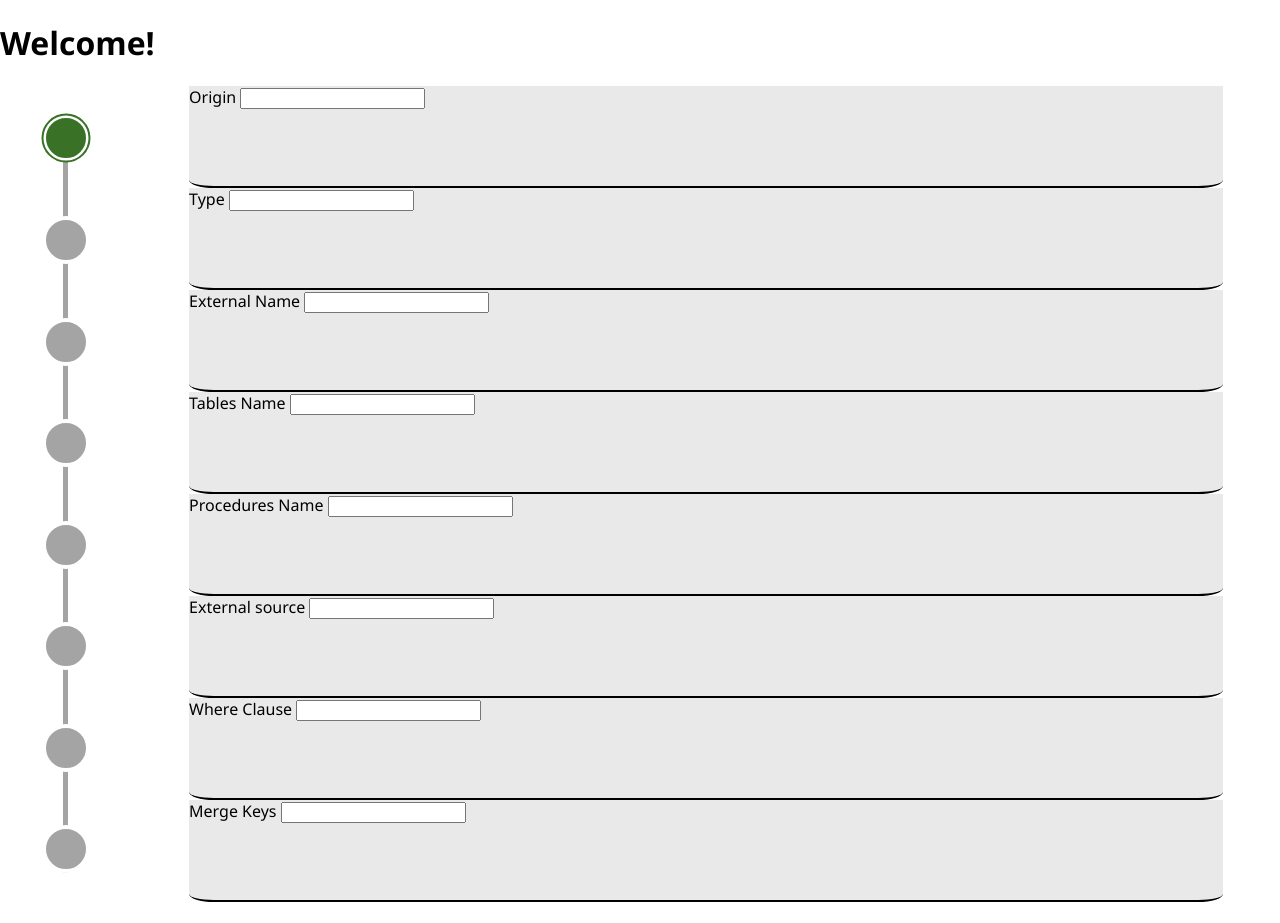
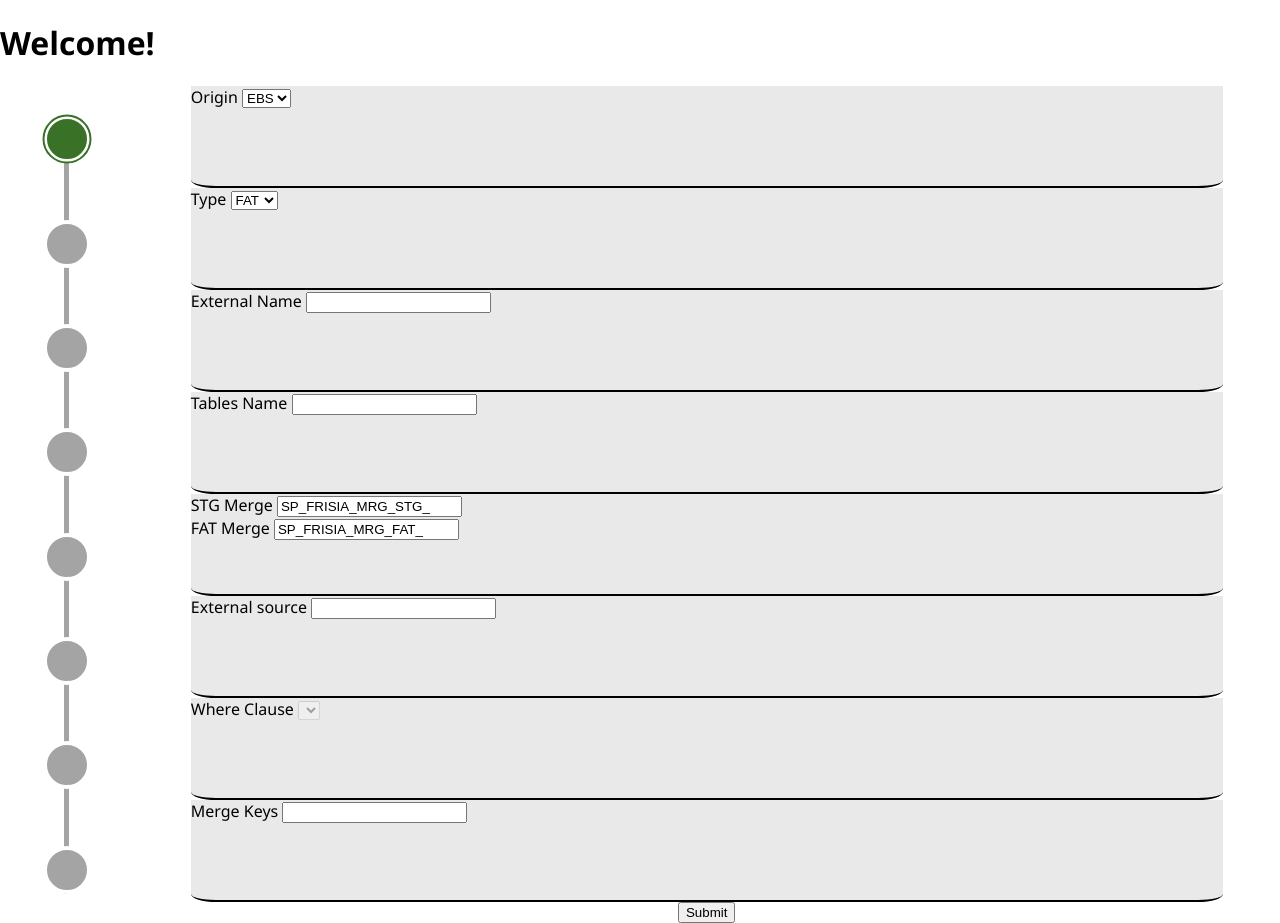
Before and after one commit to Worcnaz-Kyouma/RISTG, a React (Vite) app: page / in a window 1280 px wide. Before the commit the page ends 902 px from the top, so only its background shows below. Built offline with nearby package versions, Linux system fonts and the light colour scheme.

Commit message:
submit and download files implemented

```diff
--- a/package.json
+++ b/package.json
@@ -10,6 +10,7 @@
     "preview": "vite preview"
   },
   "dependencies": {
+    "file-saver": "^2.0.5",
     "react": "^18.2.0",
     "react-dom": "^18.2.0",
     "styled-components": "^5.3.11"
--- a/src/Components/App.jsx
+++ /dev/null
@@ -1,3 +0,0 @@
-export default function App(){
-    return <h1>Sugoma!</h1>
-}
--- a/src/Components/Home/Home.jsx
+++ b/src/Components/Home/Home.jsx
@@ -2,13 +2,25 @@ import Header from './Header'
 import PhasesBar from './PhasesBar'
 import { PhasesBarWrapper, PhasesForm, PhaseDiv } from '../Styles/Home.styled'
 import { Flex } from '../Styles/Flex.styled'
-import GlobalStyles from '../Styles/Global'
+import { useState } from 'react'
+import { useRef } from 'react'
 
-import { useState } from 'react'
+import pseudoDb from '../../content'
+import { processExternalSource, generateFiles } from '../../Utils'
 
-import { processExternalSource } from '../../Utils'
+
+import { saveAs } from 'file-saver'
 
 export default function Home(){
+    const [ originId, setOriginId ] = useState(0)
+    const [ type, setType ] = useState("FAT")
+    const [ externalName, setExternalName ] = useState("")
+    const [ processedSource, setProcessedSource ] = useState(null)
+
+    const tableNameDOMRef = useRef(null)
+    const stgMergeNameDOMRef = useRef(null)
+    const mergeNameDOMRef = useRef(null)
+
     const [ currentPhase, setCurrentPhase ] = useState(1)
 
     function handleSubmit(event){
@@ -18,11 +30,27 @@ export default function Home(){
         const formData = new FormData(form)
 
         const formJson = Object.fromEntries(formData.entries())
+
+        const generatingSource = {
+            databaseName: pseudoDb.origins[formJson.origin].databaseName,
+            origin: pseudoDb.origins[formJson.origin].polyBaseLocation,
+            processedSource: processedSource,
+            externalName: formJson.externalName,
+            tablesName: {stgTableName:"Frisia.stg."+formJson.tableName, tableName: "Frisia."+formJson.type.toLowerCase()+"."+formJson.tableName},
+            mergesName: {stgMergeName: formJson.stgMergeName, mergeName: formJson.mergeName},
+            whereClause: formJson.whereClause,
+            mergeKeys: formJson.mergeKeys
+        }
+
+        const files = generateFiles(generatingSource)
+
+        saveAs(files.external, formJson.externalName+".sql")
+        saveAs(files.mergeStg, formJson.stgMergeName+".sql")
+        saveAs(files.merge, formJson.mergeName+".sql")
     }
 
     return(
         <>
-            <GlobalStyles />
             <Header />
             <Flex>
                 <PhasesBarWrapper>
@@ -31,43 +59,74 @@ export default function Home(){
                 <PhasesForm onSubmit={handleSubmit}>
                     <PhaseDiv>
                         <label htmlFor="origin">Origin </label>
-                        <input type="text" name='origin' onKeyDown={event => {
-                            console.log(event)
+                        <select name="origin" id="origin"
+                         onChange={(event)=>{
+                            setOriginId(event.target.value)
+
+                            tableNameDOMRef.current.value = pseudoDb.origins[event.target.value].tableConvention(externalName)
+
+                            stgMergeNameDOMRef.current.value = pseudoDb.origins[event.target.value].mergeConvention(externalName, "STG")
+                            mergeNameDOMRef.current.value = pseudoDb.origins[event.target.value].mergeConvention(externalName, type)
+                        }}>
+                            {pseudoDb.origins.map((origin, index) => {
+                                return <option key={index} value={index}> {origin.originName}</option>
+                            })}
+                        </select>
+                    </PhaseDiv>
+                    <PhaseDiv>
+                    <label htmlFor="type">Type </label>
+                        <select name="type" id="type" onChange={(event)=>{
+                            setType(event.target.value)
+                            stgMergeNameDOMRef.current.value = pseudoDb.origins[originId].mergeConvention(externalName, "STG")
+                            mergeNameDOMRef.current.value = pseudoDb.origins[originId].mergeConvention(externalName, event.target.value)
+                        }}>
+                            <option value="FAT">FAT</option>
+                            <option value="DIM">DIM</option>
+                        </select>
+                    </PhaseDiv>
+                    <PhaseDiv>
+                        <label htmlFor="externalName">External Name </label>
+                        <input type="text" name='externalName' onChange={(event) => {
+                            setExternalName(event.target.value)
+
+                            tableNameDOMRef.current.value = pseudoDb.origins[originId].tableConvention(event.target.value)
+
+                            stgMergeNameDOMRef.current.value = pseudoDb.origins[originId].mergeConvention(event.target.value, "STG")
+                            mergeNameDOMRef.current.value = pseudoDb.origins[originId].mergeConvention(event.target.value, type)
                         }}/>
                     </PhaseDiv>
                     <PhaseDiv>
-                        <label htmlFor="type">Type </label>
-                        <input type="text" name='type' onKeyDown={event => {
-                            console.log(event)
+                        <label htmlFor="tableName">Tables Name </label>
+                        <input type="text" name='tableName' defaultValue={pseudoDb.origins[originId].tableConvention(externalName)} ref={tableNameDOMRef}/>
+                    </PhaseDiv>
+                    <PhaseDiv>
+                    <label htmlFor="stgMergeName">STG Merge </label>
+                        <input type="text" name='stgMergeName' defaultValue={pseudoDb.origins[originId].mergeConvention(externalName, "STG")} ref={stgMergeNameDOMRef}/>
+                        <br />
+                        <label htmlFor="mergeName">{type} Merge </label>
+                        <input type="text" name='mergeName' defaultValue={pseudoDb.origins[originId].mergeConvention(externalName, type)} ref={mergeNameDOMRef}/>
+                    </PhaseDiv>
+                    <PhaseDiv>
+                        <label htmlFor="source">External source </label>
+                        <input type="text" name='source' onChange={event => {
+                            setProcessedSource(processExternalSource(event.target.value))
                         }}/>
                     </PhaseDiv>
                     <PhaseDiv>
-                        <label htmlFor="externalName">External Name </label>
-                        <input type="text" name='externalName'/>
-                    </PhaseDiv>
-                    <PhaseDiv>
-                        <label htmlFor="tablesName">Tables Name </label>
-                        <input type="text" name='tablesName'/>
-                    </PhaseDiv>
-                    <PhaseDiv>
-                        <label htmlFor="proceduresName">Procedures Name </label>
-                        <input type="text" name='proceduresName'/>
-                    </PhaseDiv>
-                    <PhaseDiv>
-                        <label htmlFor="source">External source </label>
-                        <input type="text" name='source'/>
-                    </PhaseDiv>
-                    <PhaseDiv>
                         <label htmlFor="whereClause">Where Clause </label>
-                        <input type="text" name='whereClause'/>
+                        <select name="whereClause" id="whereClause" disabled={processedSource==null}>
+                            {processedSource && processedSource.map((column, index) => {
+                                return <option key={index} value={index}> {column.name}</option>
+                            })}
+                        </select>
                     </PhaseDiv>
                     <PhaseDiv>
                         <label htmlFor="mergeKeys">Merge Keys </label>
                         <input type="text" name='mergeKeys'/>
                     </PhaseDiv>
+                    <button>Submit</button>
                 </PhasesForm>
             </Flex>
-
         </>
     )
 }
--- a/src/Components/Styles/Home.styled.js
+++ b/src/Components/Styles/Home.styled.js
@@ -7,12 +7,15 @@ export const PhasesBarWrapper = styled.div`
 `
 
 export const PhasesForm = styled.form`
+    display: flex;
+    flex-direction: column;
+    align-items: center;
+
     flex-grow: 9;
 `
 
 export const PhaseDiv = styled.div`
     width: 90%;
-    margin: auto;
     height: 100px;
     background-color: rgb(233, 233, 233);
     border-bottom-left-radius: 25px 8px;
--- a/src/Utils/index.js
+++ b/src/Utils/index.js
@@ -81,8 +81,8 @@ function generateExternalBlob(databaseName, externalName, processedSource, origi
     )
     `
 
-    return externalText;
-    //return new Blob([externalText], {type: "application/sql"})
+    //return externalText;
+    return new Blob([externalText], {type: "application/sql"})
 }
 
 function generateMergeBlob(mergeName, targetTable, sourceTable, processedSource, mergeKeys, whereClause, databaseName=false){
@@ -139,6 +139,6 @@ function generateMergeBlob(mergeName, targetTable, sourceTable, processedSource,
     GO
     `
 
-    return mergeText;
-    //return new Blob([], {type: "application/sql"})
+    //return mergeText;
+    return new Blob([mergeText], {type: "application/sql"})
 }
--- a/src/content.js
+++ b/src/content.js
@@ -1,14 +1,16 @@
 const pseudoDb ={
     origins: [
-        EBS = {
+        {
+            originName: "EBS",
             databaseName: "Mirror2EBS",
             polyBaseLocation: ["OracleEBS", "GOLD.APPS."],
             tableConvention: (externalName) => externalName.toLowerCase(),
-            mergeConvention: (externalName, type) => `SP_FRISIA_MRG_${type}_${externalName.toUpperCase()}`
+            mergeConvention: (externalName, type) => `SP_FRISIA_MRG_${type.toUpperCase()}_${externalName.toUpperCase()}`
 
 
         },
-        SIF = {
+        {
+            originName: "SIF",
             databaseName: "Mirror1SIF",
             polyBaseLocation: ["OracleBCAP", "BCAP.ORASQL."],
             tableConvention: (externalName) => "sif_" + externalName.toLowerCase(),
--- a/src/main.jsx
+++ b/src/main.jsx
@@ -1,9 +1,11 @@
 import React from 'react'
 import ReactDOM from 'react-dom/client'
 import Home from './Components/Home/Home'
+import GlobalStyles from './Components/Styles/Global'
 
 ReactDOM.createRoot(document.getElementById('root')).render(
   <React.StrictMode>
+    <GlobalStyles />
     <Home />
   </React.StrictMode>,
 )
```
Also changed, not shown: 1 other file (tests, documents, lock files or other folders).
